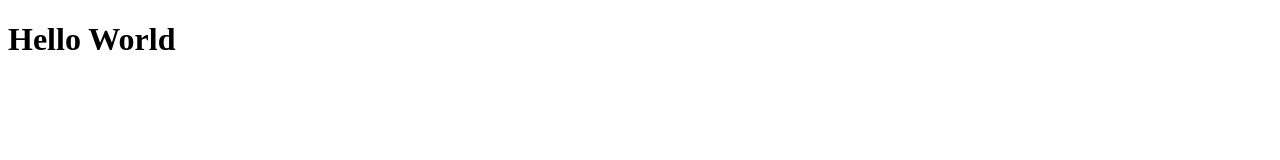
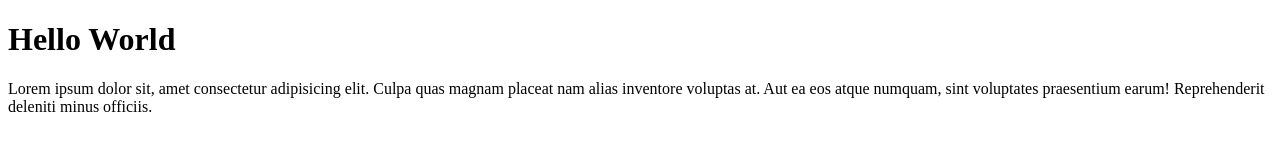
Before and after one commit to Freinz/git-remote-test, a plain HTML site: page index.html in a window 1280 px wide. Drawn offline with Linux system fonts and the light colour scheme.

Commit message:
menambahkan paragraf pada index.html

```diff
--- a/index.html
+++ b/index.html
@@ -9,6 +9,7 @@
 <body>
 
     <h1>Hello World</h1>
+    <p>Lorem ipsum dolor sit, amet consectetur adipisicing elit. Culpa quas magnam placeat nam alias inventore voluptas at. Aut ea eos atque numquam, sint voluptates praesentium earum! Reprehenderit deleniti minus officiis.</p>
 
 </body>
 </html>
```
